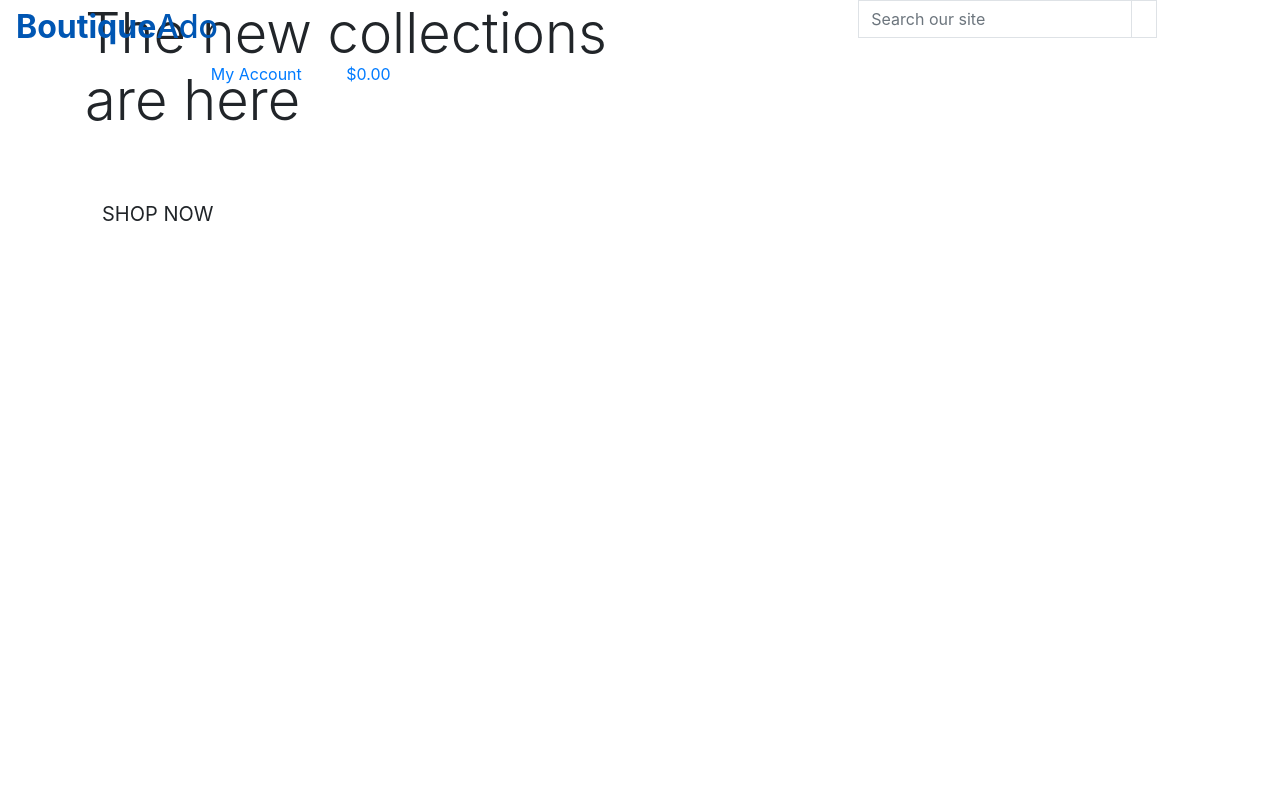
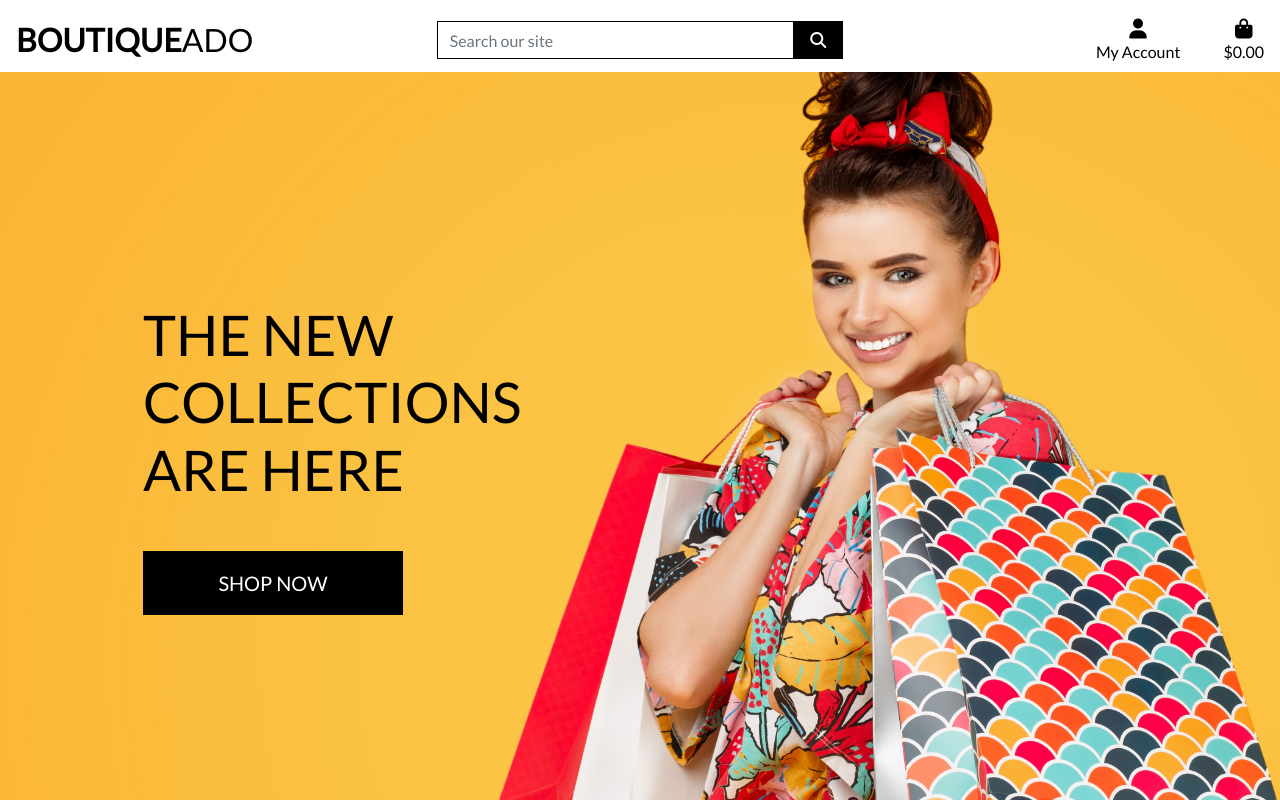
Before and after one commit to keelam13/boutique_ado_v1, a Django app: page / in a window 1280 px wide. Run offline with Django 3.2, Linux system fonts and the light colour scheme; some libraries are stand-ins or nearby versions.

Commit message:
Complete home page header and css

```diff
--- a/boutique_ado/settings.py
+++ b/boutique_ado/settings.py
@@ -151,7 +151,10 @@ USE_TZ = True
 # https://docs.djangoproject.com/en/3.2/howto/static-files/
 
 STATIC_URL = '/static/'
+STATICFILES_DIRS = (os.path.join(BASE_DIR, 'static'),)
 
+MEDIA_URL = '/media/'
+MEDIA_ROOT = os.path.join(BASE_DIR, 'media')
 # Default primary key field type
 # https://docs.djangoproject.com/en/3.2/ref/settings/#default-auto-field
 
--- a/boutique_ado/urls.py
+++ b/boutique_ado/urls.py
@@ -15,9 +15,11 @@ Including another URLconf
 """
 from django.contrib import admin
 from django.urls import path, include
+from django.conf import settings
+from django.conf.urls.static import static
 
 urlpatterns = [
     path('admin/', admin.site.urls),
     path('accounts/', include('allauth.urls')),
     path('', include('home.urls')),
-]
+] + static(settings.MEDIA_URL, document_root=settings.MEDIA_ROOT)
--- /dev/null
+++ b/static/css/base.css
@@ -0,0 +1,81 @@
+html {
+    height: 100%;
+}
+
+body {
+    background: url('/media/homepage_background_cropped.jpg') no-repeat center center fixed;
+    background-size: cover;
+    height: calc(100vh - 164px);
+    color: #555;
+    font-family: 'Lato';
+}
+
+/* from Bulma */
+.icon {
+    align-items: center;
+    display: inline-flex;
+    justify-content: center;
+    height: 1.5rem;
+    width: 1.5rem;
+}
+
+.logo-font {
+    text-transform: uppercase;
+}
+
+.main-logo-link {
+    width: fit-content;
+}
+
+.shop-now-button {
+    background: black;
+    color: white;
+    min-width: 260px;
+}
+
+.btn-black {
+    background: black;
+    color: white;
+}
+
+.shop-now-button:hover,
+.shop-now-button:active,
+.shop-now-button:focus,
+.btn-black:hover,
+.btn-black:active,
+.btn-black:focus {
+    background: #222;
+    color: white;
+}
+
+.text-black {
+    color: #000 !important;
+}
+
+.border-black {
+    border: 1px solid black !important;
+}
+
+/* -------------------------------- Media Queries */
+
+/* Slightly larger container on xl screens */
+@media (min-width: 1200px) {
+  .container {
+    max-width: 80%;
+  }
+}
+
+/* fixed top navbar only on medium and up */
+@media (min-width: 992px) {
+    .fixed-top-desktop-only {
+        position: fixed;
+        top: 0;
+        right: 0;
+        left: 0;
+        z-index: 1030;
+    }
+
+    .header-container {
+        padding-top: 164px;
+    }
+}
--- a/templates/base.html
+++ b/templates/base.html
@@ -13,16 +13,19 @@
     {% endblock %}
 
     {% block corecss %}
-    <link rel="stylesheet" href="https://cdn.jsdelivr.net/npm/bootstrap@4.6.2/dist/css/bootstrap.min.css" integrity="sha384-xOolHFLEh07PJGoPkLv1IbcEPTNtaed2xpHsD9ESMhqIYd0nLMwNLD69Npy4HI+N" crossorigin="anonymous">
+        <link rel="stylesheet" href="https://cdn.jsdelivr.net/npm/bootstrap@4.6.2/dist/css/bootstrap.min.css" integrity="sha384-xOolHFLEh07PJGoPkLv1IbcEPTNtaed2xpHsD9ESMhqIYd0nLMwNLD69Npy4HI+N" crossorigin="anonymous">
+        <link href="https://fonts.googleapis.com/css2?family=Lato&display=swap" rel="stylesheet">
+        <link rel="stylesheet" href="{% static 'css/base.css' %}">
     {% endblock %}
 
     {% block extracss %}
     {% endblock %}
 
     {% block corejs %}
-    <script src="https://cdn.jsdelivr.net/npm/jquery@3.5.1/dist/jquery.min.js" integrity="sha256-9/aliU8dGd2tb6OSsuzixeV4y/faTqgFtohetphbbj0=" crossorigin="anonymous"></script>
-    <script src="https://cdn.jsdelivr.net/npm/popper.js@1.16.1/dist/umd/popper.min.js" integrity="sha384-9/reFTGAW83EW2RDu2S0VKaIzap3H66lZH81PoYlFhbGU+6BZp6G7niu735Sk7lN" crossorigin="anonymous"></script>
-    <script src="https://cdn.jsdelivr.net/npm/bootstrap@4.6.2/dist/js/bootstrap.min.js" integrity="sha384-+sLIOodYLS7CIrQpBjl+C7nPvqq+FbNUBDunl/OZv93DB7Ln/533i8e/mZXLi/P+" crossorigin="anonymous"></script>
+        <script src="https://kit.fontawesome.com/ce2deac578.js" crossorigin="anonymous"></script>
+        <script src="https://cdn.jsdelivr.net/npm/jquery@3.5.1/dist/jquery.min.js" integrity="sha256-9/aliU8dGd2tb6OSsuzixeV4y/faTqgFtohetphbbj0=" crossorigin="anonymous"></script>
+        <script src="https://cdn.jsdelivr.net/npm/popper.js@1.16.1/dist/umd/popper.min.js" integrity="sha384-9/reFTGAW83EW2RDu2S0VKaIzap3H66lZH81PoYlFhbGU+6BZp6G7niu735Sk7lN" crossorigin="anonymous"></script>
+        <script src="https://cdn.jsdelivr.net/npm/bootstrap@4.6.2/dist/js/bootstrap.min.js" integrity="sha384-+sLIOodYLS7CIrQpBjl+C7nPvqq+FbNUBDunl/OZv93DB7Ln/533i8e/mZXLi/P+" crossorigin="anonymous"></script>
     {% endblock %}
 
     {% block extrajs %}
@@ -32,13 +35,13 @@
   </head>
   <body>
     <header class="contaier-fluid fixed-top">
-        <div class="row">
+        <div id="topnav" class="row bg-white pt-lg-2 d-none d-lg-flex">
             <div class="col-12 col-lg-4 my-auto py-1 py-lg-0 text-center text-lg-left">
                 <a href="{% url 'home' %}" class="nav-link main-logo-link">
                     <h2 class="logo-font text-black my-0"><strong>Boutique</strong>Ado</h2>
                 </a>
             </div>
-            <div class="col-12 col-lg-4 my-auto py-1 py-lg-0"></div>
+            <div class="col-12 col-lg-4 my-auto py-1 py-lg-0">
                 <form action="" method="GET">
                     <div class="input-group w-100">
                         <input type="text" class="form-control border border-black rounded-0" name="q" placeholder="Search our site">
@@ -51,6 +54,7 @@
                           </div>
                     </div>
                 </form>
+            </div>
             <div class="col-12 col-lg-4 my-auto py-1 py-lg-0">
                 <ul class="list-inline list-unstyled text-center text-lg-right my-0">
                     <li class="list-inline-item dropdown">
```
Also changed, not shown: media/homepage_background_cropped.jpg (added).
